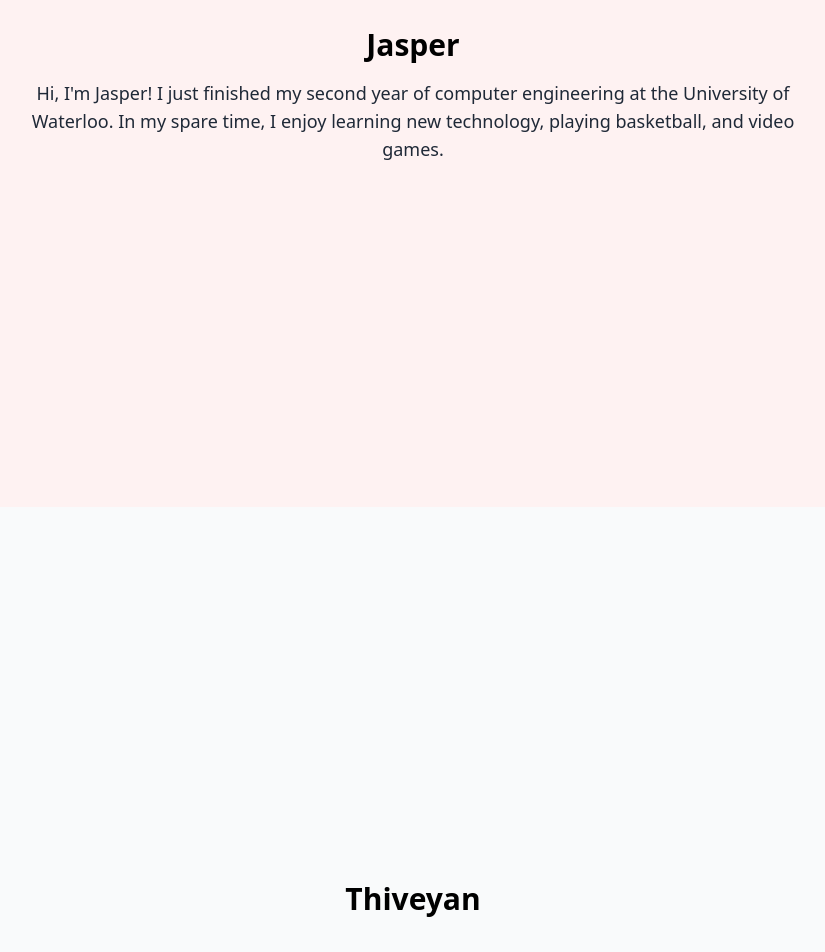
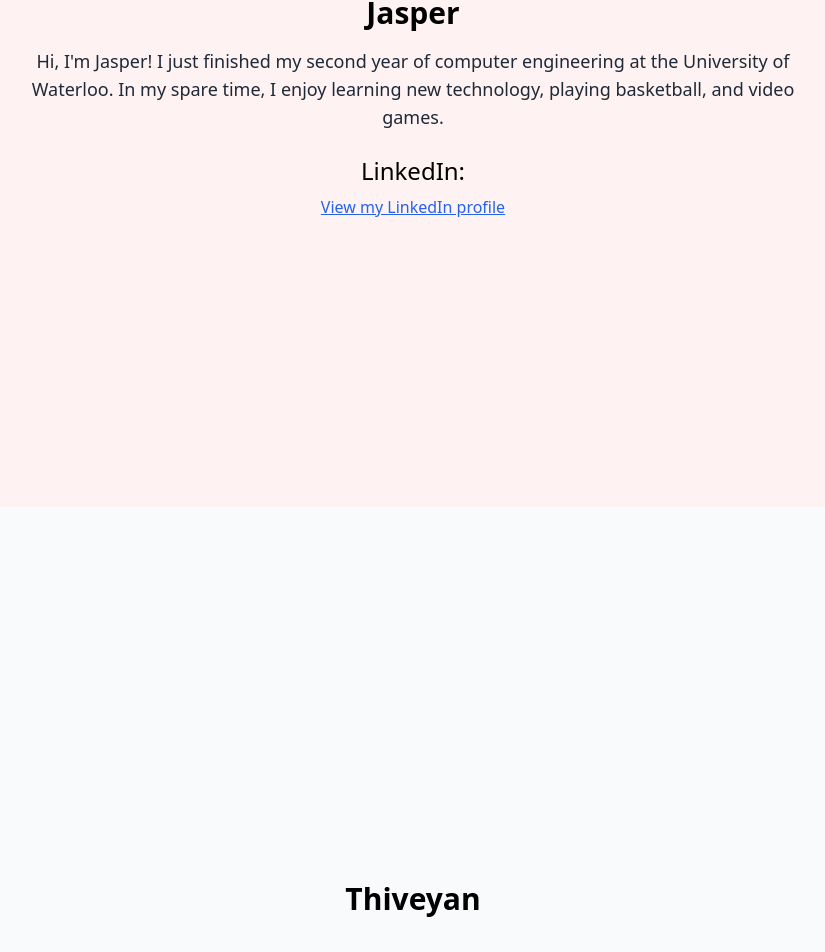
Before and after one commit to Jaspay/VueTest, a Vue app in the folder vue-project/: page / in a window 1280 px wide. Shown: the part 1093-2045 px from the top of the page, without its empty margins (227-1052 px from the left). Built offline with nearby package versions, Linux system fonts and the light colour scheme.

Commit message:
updated jasper component

```diff
--- a/vue-project/index.html
+++ b/vue-project/index.html
@@ -4,7 +4,7 @@
     <meta charset="UTF-8">
     <link rel="icon" href="/favicon.ico">
     <meta name="viewport" content="width=device-width, initial-scale=1.0">
-    <title>Vite App</title>
+    <title>Onboarding Project</title>
   </head>
   <body>
     <div id="app"></div>
--- a/vue-project/src/components/profiles/Jasper.vue
+++ b/vue-project/src/components/profiles/Jasper.vue
@@ -6,6 +6,10 @@
         Hi, I'm Jasper! I just finished my second year of computer engineering at the University of Waterloo.
         In my spare time, I enjoy learning new technology, playing basketball, and video games.
       </p>
+      <h3 class="text-2xl text-black mb-2">LinkedIn:</h3>
+      <a href="https://www.linkedin.com/in/j4fei" class="text-blue-600 hover:text-blue-800 underline">
+        View my LinkedIn profile
+      </a>
     </div>
   </section>
 </template>
```
